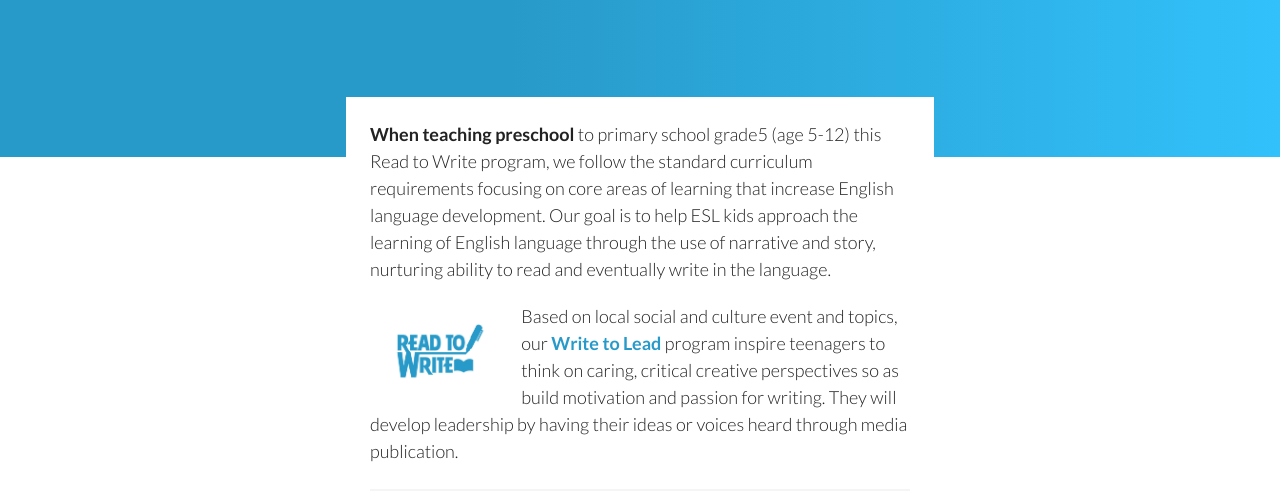
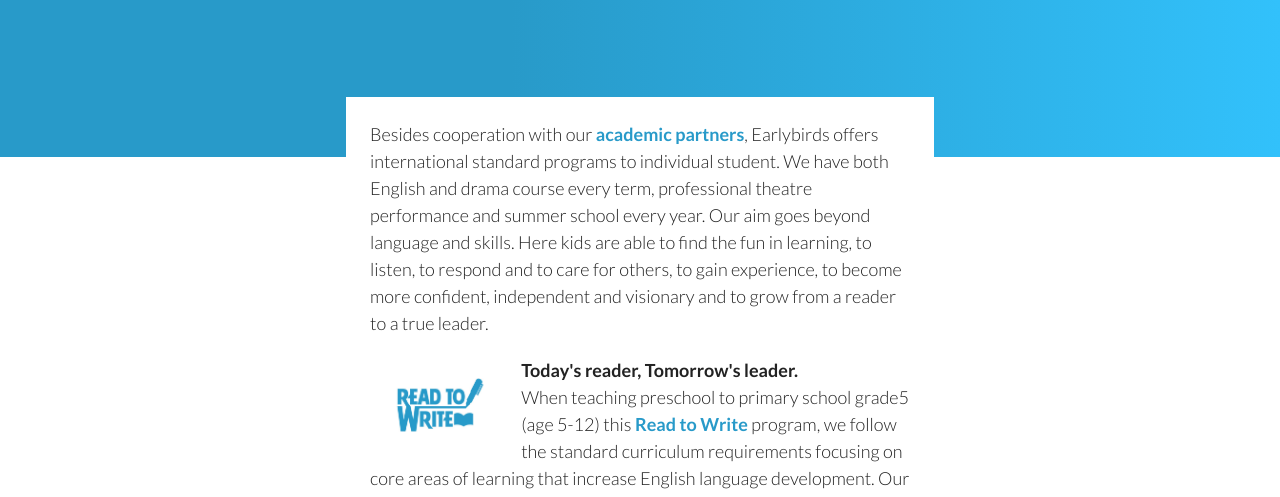
Before and after one commit to akb20/earlybirds, a website: page src/about.html in a window 1280 px wide. Shown: the part 263-760 px from the top of the page. Drawn offline with nearby package versions, Linux system fonts and the light colour scheme.

Commit message:
updated about page

```diff
--- a/src/about.html
+++ b/src/about.html
@@ -77,18 +77,27 @@
   <div class="container mb">
     <div class="columns">
       <div class="column is-half is-offset-one-quarter careers-info">
-        <p class="spaced">
-          <span class="has-text-weight-bold">When teaching preschool</span>
-          to primary school grade5 (age 5-12) this Read to Write program, we follow the standard curriculum requirements focusing on
-          core areas of learning that increase English language development. Our goal is to help ESL kids approach the learning
-          of English language through the use of narrative and story, nurturing ability to read and eventually write in the
-          language.
-        </p>
-
+        <p class="spaced">Besides cooperation with our
+          <a class="text-link" href="./partners" target="_blank">academic partners</a>, Earlybirds offers international standard programs to individual student. We have both English
+          and drama course every term, professional theatre performance and summer school every year. Our aim goes beyond
+          language and skills. Here kids are able to find the fun in learning, to listen, to respond and to care for others,
+          to gain experience, to become more confident, independent and visionary and to grow from a reader to a true leader.</p>
 
         <p class="spaced">
-          <img src="./assets/reader2.jpg" alt="" class="is-pulled-left about-thumb">Based on local social and culture event and topics, our
-          <a class="text-link" href="./read" target="_blank">Write to Lead</a> program inspire teenagers to think on caring, critical creative perspectives so as build motivation
+          <img src="./assets/reader2.jpg" alt="" class="is-pulled-left about-thumb">
+          <span class="has-text-weight-bold">Today's reader, Tomorrow's leader.</span>
+          <br> When teaching preschool to primary school grade5 (age 5-12) this
+          <a class="text-link" href="./read" target="_blank">
+            Read to Write</a> program, we follow the standard curriculum requirements focusing on core areas of learning
+          that increase English language development. Our goal is to help ESL kids approach the learning of English language
+          through the use of narrative and story, nurturing ability to read and eventually write in the language.
+        </p>
+        <hr>
+
+        <p class="spaced">
+          <img src="./assets/write.jpg" alt="" class="is-pulled-left about-thumb"> Based on local social and culture event and topics, our
+          <a class="text-link" href="./read" target="_blank">
+            Write to Lead</a> program inspire teenagers to think on caring, critical creative perspectives so as build motivation
           and passion for writing. They will develop leadership by having their ideas or voices heard through media publication.</p>
 
         <hr>
```
Also changed, not shown: src/read.html (+1 -1 lines), src/assets/write.jpg (added).
